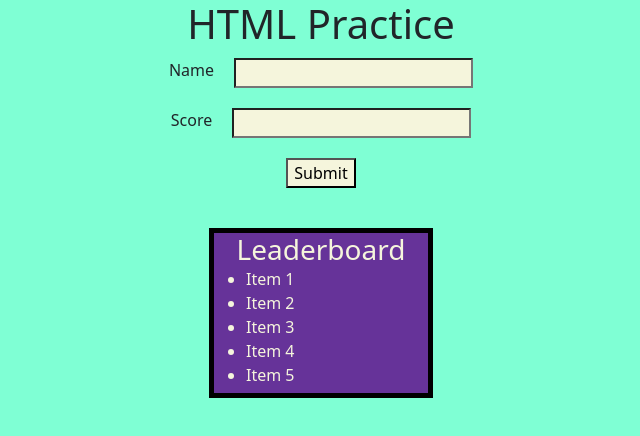
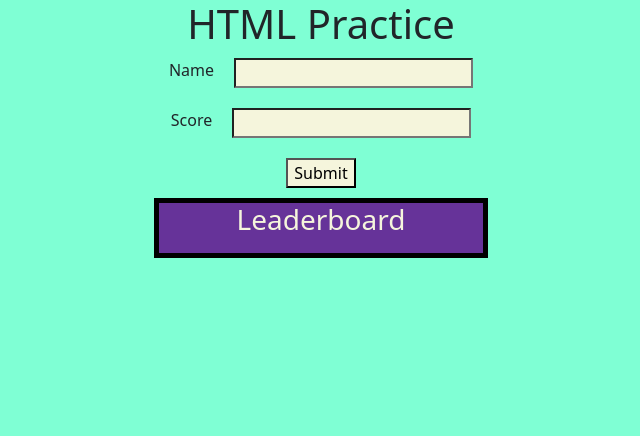
Before and after one commit to iyan5440/HTML-Practice, a website with bundled scripts: page Forms/public/pages/index.html in a window 1280 px wide. Shown: the whole page, without its empty margins (319-959 px from the left). Built offline with nearby package versions, Linux system fonts and the light colour scheme.

Commit message:
updated to leaderboard div to have flexbox properties

```diff
--- a/Forms/public/pages/index.html
+++ b/Forms/public/pages/index.html
@@ -33,14 +33,14 @@
             <div class="rowcontainer">
                 <button id="submit">Submit</button>
             </div>
-            <div class="box center">
-                <h3 class="center txtcenter">Leaderboard</h3>
+            <div class="box container"> <!-- box center -->
+                <h3 class="txtcenter">Leaderboard</h3>
                 <ul id="print"> <!-- Unordered/Bullet Points -->
-                    <li >Item 1</li>
+                    <!-- <li >Item 1</li>
                     <li >Item 2</li>
                     <li >Item 3</li>
                     <li >Item 4</li>
-                    <li >Item 5</li>
+                    <li >Item 5</li>-->
                  </ul>
             </div>
         </div>
--- a/Forms/public/pages/public/css/index.css
+++ b/Forms/public/pages/public/css/index.css
@@ -29,13 +29,10 @@ ul, h3{
 }
 
 .box {
-    top: 30px;
-    margin: 0 auto;
-    width: 224px;
-    height: 170px;
+    max-width: 30%;
+    min-width: 224px;
     border: 5px solid black;
     background-color: rebeccapurple;
-
   }
 .center{
     position: relative;
--- a/Forms/public/pages/public/js/index.js
+++ b/Forms/public/pages/public/js/index.js
@@ -62,6 +62,7 @@ function submit(){
     const name = document.getElementById('name').value;
     const score = document.getElementById('score').value;
     idCount++;
+    console.log(idCount);
     if(idCount<5){
       writeUserData(name, name, score);
       readUserData(idCount);
```
